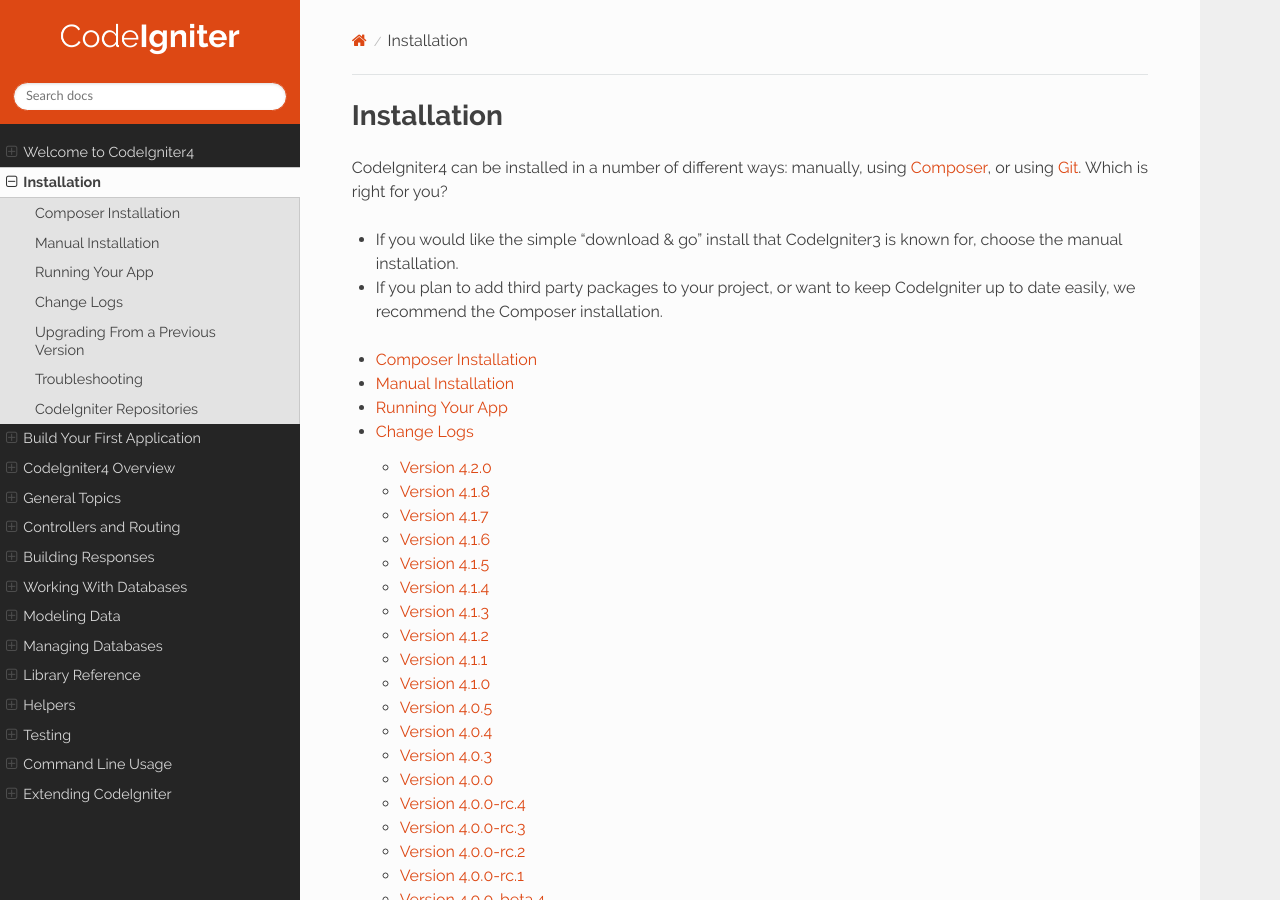
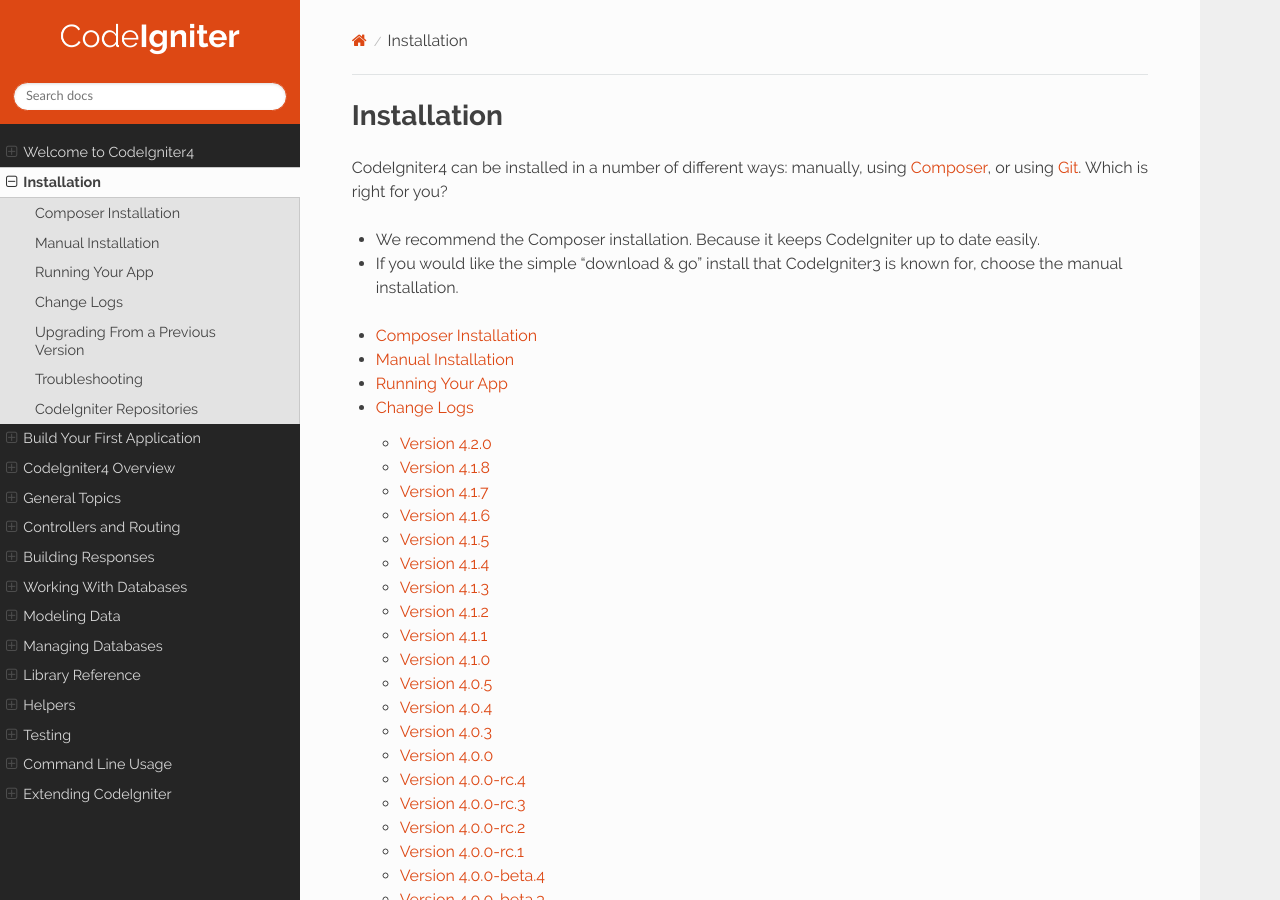
Before and after one commit to NEKOGET/ci4_user_guide_src, a Sphinx documentation site: the page built from source/installation/index.rst, in a window 1280 px wide and 900 px high. Built offline with Sphinx 7.4.7 and the Read the Docs theme 2.0.0, drawn with Linux system fonts in a browser that asks for light colours.

Commit message:
docs: make it clear to recommend Composer installation

```diff
--- a/source/installation/index.rst
+++ b/source/installation/index.rst
@@ -7,10 +7,9 @@ using `Composer <https://getcomposer.org>`_, or using
 `Git <https://git-scm.com/>`_.
 Which is right for you?
 
+- We recommend the Composer installation. Because it keeps CodeIgniter up to date easily.
 - If you would like the simple "download & go" install that CodeIgniter3
   is known for, choose the manual installation.
-- If you plan to add third party packages to your project, or want to keep
-  CodeIgniter up to date easily, we recommend the Composer installation.
 
 .. toctree::
     :titlesonly:
```
